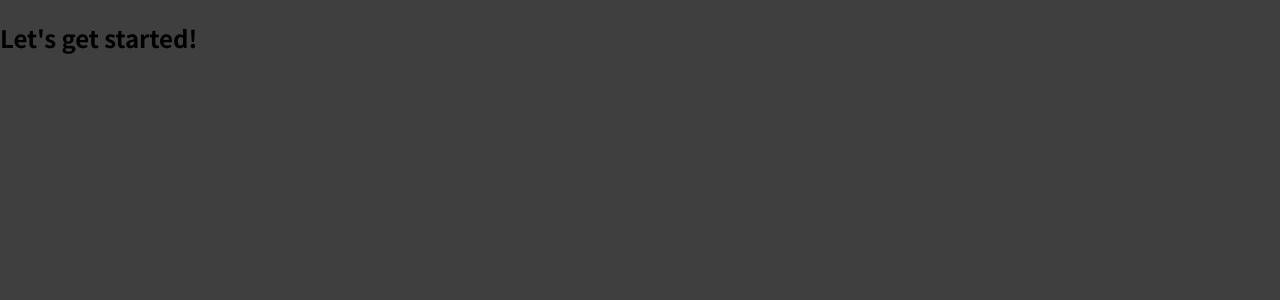
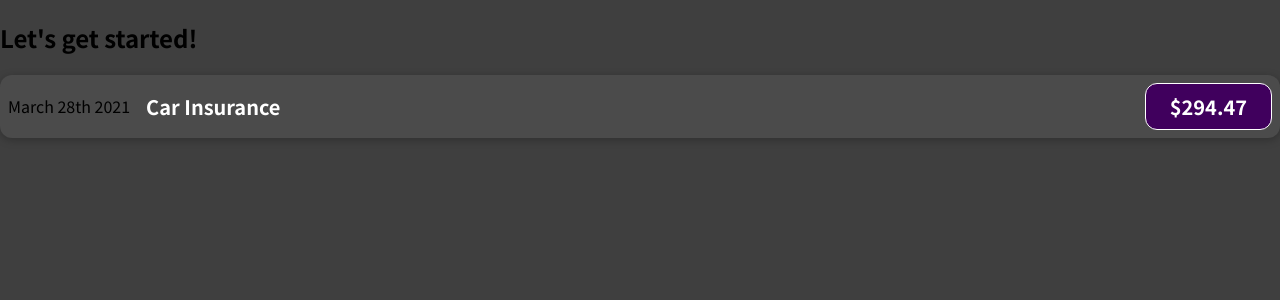
Before and after one commit to dalejo96/expense-tracker, a JavaScript app: page / in a window 1280 px wide. Shown: the top 300 px of the page. Built offline with nearby package versions, Linux system fonts and the light colour scheme.

Commit message:
basic expense item custom component with some styles

```diff
--- a/src/App.js
+++ b/src/App.js
@@ -1,7 +1,10 @@
+import ExpenseItem from './components/ExpenseItem';
+
 function App() {
   return (
     <div>
       <h2>Let's get started!</h2>
+      <ExpenseItem />
     </div>
   );
 }
--- /dev/null
+++ b/src/components/ExpenseItem.css
@@ -0,0 +1,56 @@
+.expense-item {
+  display: flex;
+  justify-content: space-between;
+  align-items: center;
+  box-shadow: 0 2px 8px rgba(0, 0, 0, 0.25);
+  padding: 0.5rem;
+  margin: 1rem 0;
+  border-radius: 12px;
+  background-color: #4b4b4b;
+}
+
+.expense-item__description {
+  display: flex;
+  flex-direction: column;
+  gap: 1rem;
+  align-items: flex-end;
+  flex-flow: column-reverse;
+  justify-content: flex-start;
+  flex: 1;
+}
+
+.expense-item h2 {
+  color: #3a3a3a;
+  font-size: 1rem;
+  flex: 1;
+  margin: 0 1rem;
+  color: white;
+}
+
+.expense-item__price {
+  font-size: 1rem;
+  font-weight: bold;
+  color: white;
+  background-color: #40005d;
+  border: 1px solid white;
+  padding: 0.5rem;
+  border-radius: 12px;
+}
+
+@media (min-width: 580px) {
+  .expense-item__description {
+    flex-direction: row;
+    align-items: center;
+    justify-content: flex-start;
+    flex: 1;
+  }
+
+  .expense-item__description h2 {
+    font-size: 1.25rem;
+  }
+
+  .expense-item__price {
+    font-size: 1.25rem;
+    padding: 0.5rem 1.5rem;
+  }
+}
--- /dev/null
+++ b/src/components/ExpenseItem.js
@@ -0,0 +1,15 @@
+import "./ExpenseItem.css";
+
+function ExpenseItem() {
+  return (
+    <div className="expense-item">
+      <div>March 28th 2021</div>
+      <div className="expense-item__description">
+        <h2>Car Insurance</h2>
+        <div className="expense-item__price">$294.47</div>
+      </div>
+    </div>
+  );
+}
+
+export default ExpenseItem;
```
